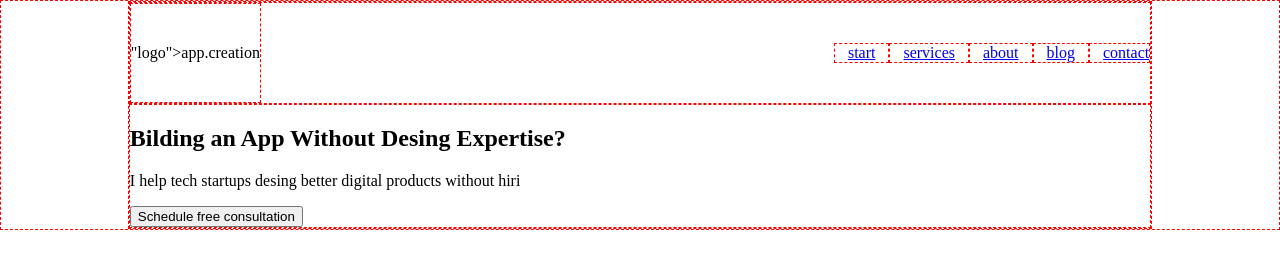
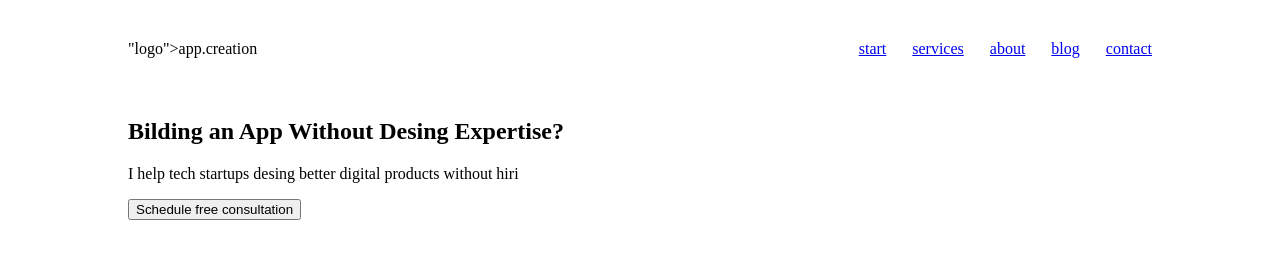
Before and after one commit to proxkatrin/New-Project, a plain HTML site: page Index.html in a window 1280 px wide. Drawn offline with Linux system fonts and the light colour scheme; a web font is replaced by a local one.

Commit message:
Update style.css
Убрано свойство borber, используется при разработке для удобства

```diff
--- a/style.css
+++ b/style.css
@@ -1,30 +1,15 @@
 .title {
   font-family: roboto;
   }
-  body {
- border: dashed 1px red;
- }
- .menu__item {
- border: dashed 1px red;
-}
-.header, .main-section {
- border: dashed 1px red;
-}
 body {
  margin: 0;
- border: dashed 1px red;
-}
-.header {
- border: dashed 1px red;
 }
 .wrapper {
  margin: auto;
  width: 80%;
- border: dashed 1px red;
 }
 .logo {
  padding: 40px 0;
- border: dashed 1px red;
 }
 .header {
  display: flex;
@@ -36,7 +21,6 @@ body {
 }
 .menu__item {
  padding: 0 13px;
- border: dashed 1px red;
 }
 .menu__item:last-child {
  padding-right: 0;
```
